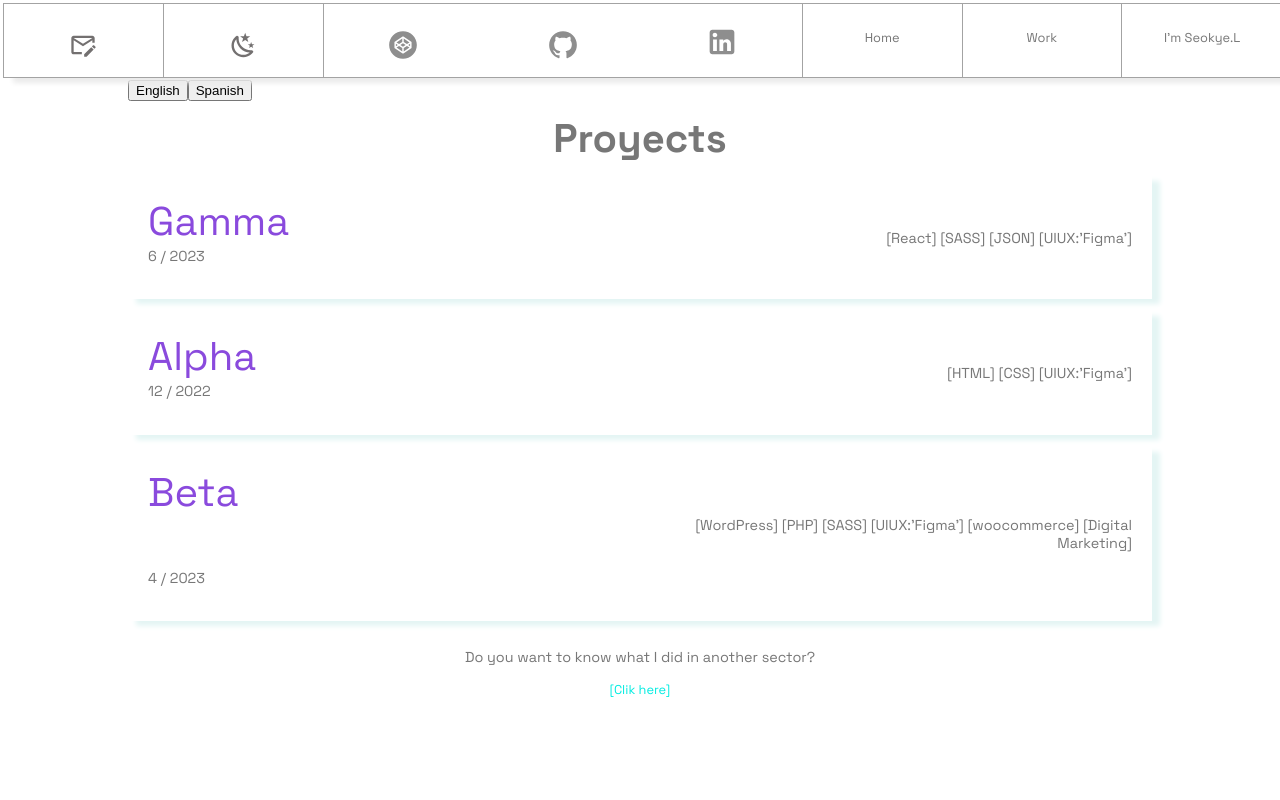
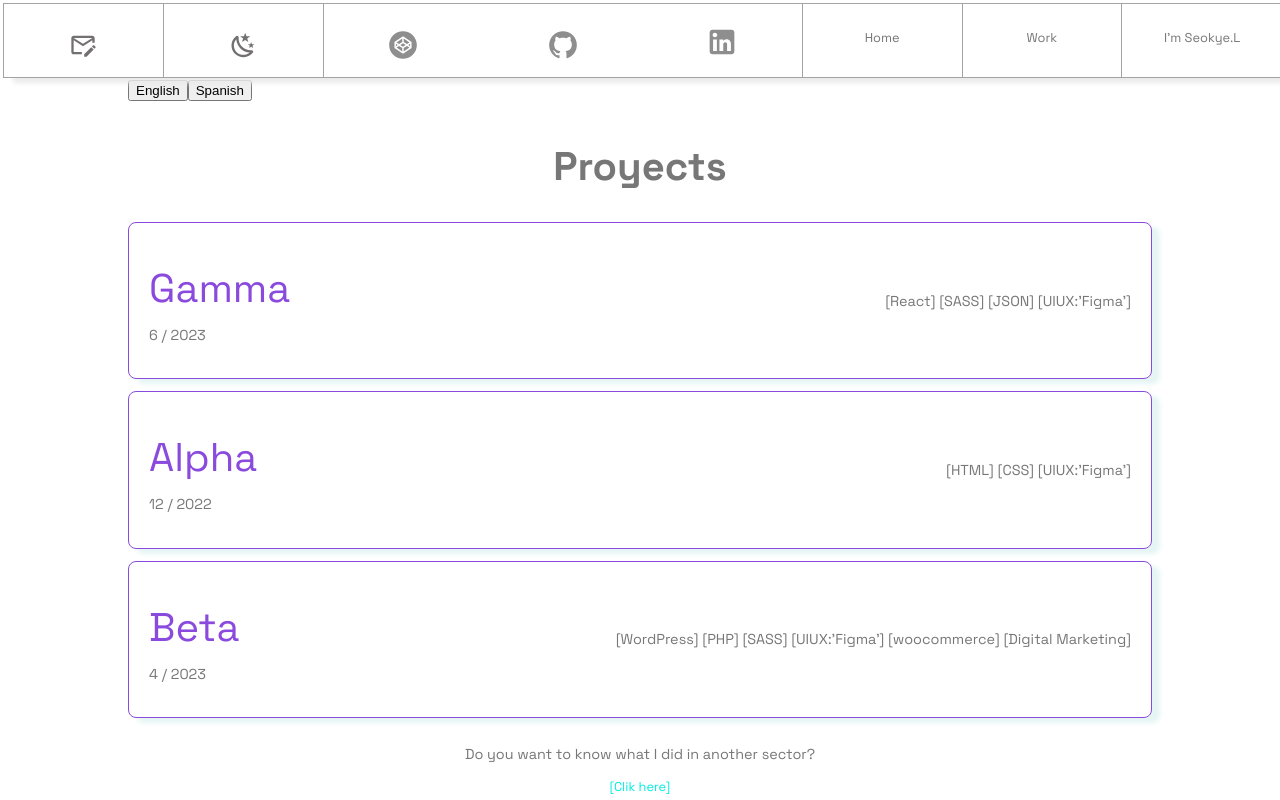
Before and after one commit to seokyelee/GammaPortfolio, a React (Vite) app: page /work in a window 1280 px wide. Shown: the top 800 px of the page. Built offline with nearby package versions, Linux system fonts and the light colour scheme.

Commit message:
modified UI of work page

```diff
--- a/src/componentes/Card/Card.scss
+++ b/src/componentes/Card/Card.scss
@@ -13,6 +13,8 @@
     top: 20px;
     padding: 20px;
     width: 80vw;
+    border:0.1px solid color(color-complementario);
+    border-radius: 8px;
     box-shadow: 8px 5px 5px #e4f5f4;
 }
 
@@ -37,8 +39,8 @@
 #title_usestate {
     color: color(color-complementario);
     font-weight: lighter;
-    margin-top:0;
-    margin-bottom:0;
+    margin-top:20px;
+    margin-bottom:12px;
 }
 
 .preyect_date{
@@ -84,7 +86,7 @@
     font-size: fs(regular);
     background-color: #ffffff;
     color: color(color-complementario);
-    border: 1px solid color(color-complementario);
+    border: 0.5px solid color(color-complementario);
     text-align: center;
     padding: 5px 0;
     border-radius: 6px;
@@ -93,8 +95,8 @@
     position: relative;
     z-index: 1;
     bottom: 70%;
-    left: 30%;
-    margin-left: 30px;
+    left: 12px;
+
 
     /* Fade in tooltip */
     opacity: 0;
--- a/src/views/home/Home.scss
+++ b/src/views/home/Home.scss
@@ -34,7 +34,7 @@
     color:color(color-btn);
     display: flex;
     justify-content: flex-end;
-    padding-right: 20px;
+    padding-right: 60px;
     font-weight: bolder;
     cursor: pointer;
 }
--- a/src/views/work/Work.jsx
+++ b/src/views/work/Work.jsx
@@ -17,7 +17,7 @@ export default function Work() {
 
   return (
     <>
-    <h1>Proyects</h1>
+    <h1 className="proyject_page_title">Proyects</h1>
 
       <div className="card_div">
         {data.map((item) => (
--- a/src/views/work/Work.scss
+++ b/src/views/work/Work.scss
@@ -11,3 +11,8 @@
 .link_more{
      color:color(color-btn);
 }
+
+.proyject_page_title{
+     margin-top: 40px;
+     margin-bottom: 30px;
+}
```
